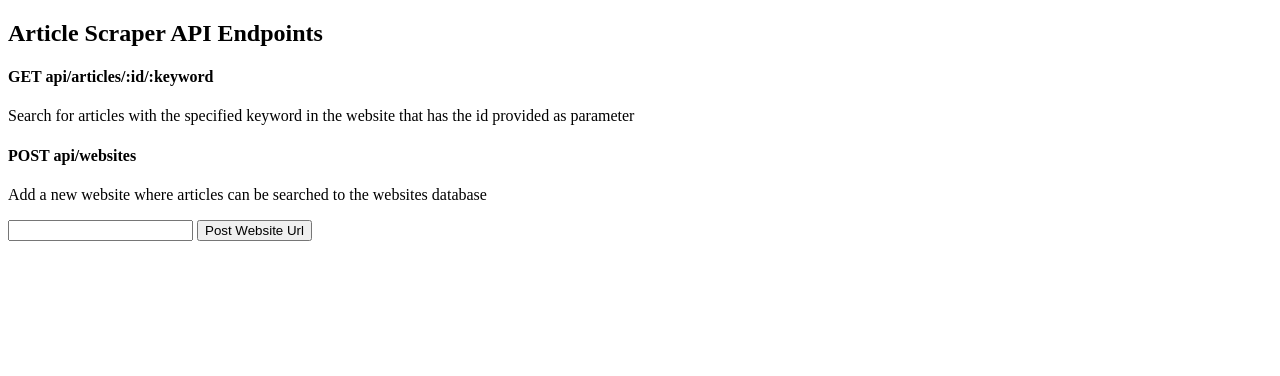
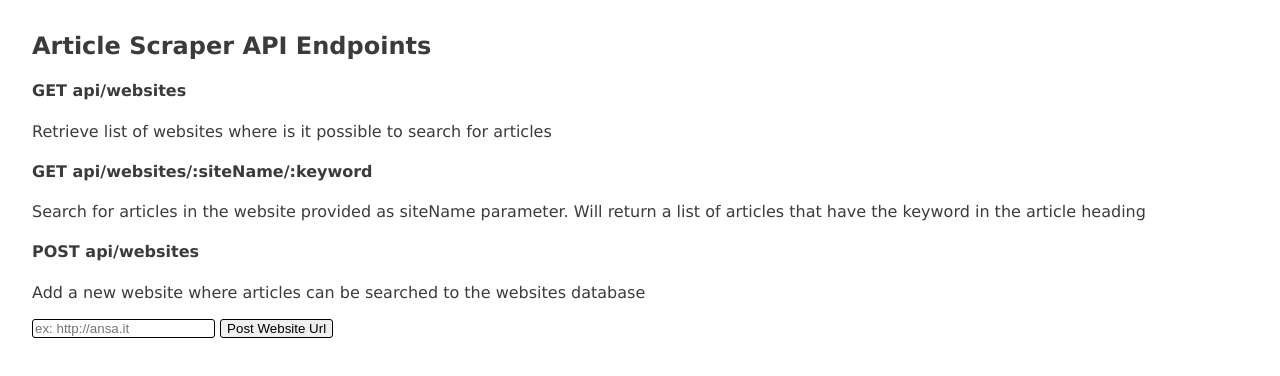
Before and after one commit to fesiddi/article-scraper-api, a website: page views/index.html in a window 1280 px wide. Drawn offline with Linux system fonts and the light colour scheme; files that its build step writes are made by us from their sources.

Commit message:
feat(views) add css to do a basic styling of index page closes #9

```diff
--- a/public/css/style.css
+++ b/public/css/style.css
@@ -0,0 +1,20 @@
+body {
+    color: #3a3b3c;
+    font-family: Verdana, Geneva, Tahoma, sans-serif;
+    font-size: medium;
+    margin-top: 2em;
+    margin-left: 2em;
+}
+
+h2 {
+}
+
+button {
+    border: 1px solid black;
+    border-radius: 3px;
+}
+
+input {
+    border: 1px solid black;
+    border-radius: 3px;
+}
--- a/views/index.html
+++ b/views/index.html
@@ -4,14 +4,21 @@
         <meta charset="UTF-8" />
         <meta http-equiv="X-UA-Compatible" content="IE=edge" />
         <meta name="viewport" content="width=device-width, initial-scale=1.0" />
+        <link href="css/style.css" rel="stylesheet" type="text/css" />
         <title>Article Scraper API</title>
     </head>
     <body>
         <h2>Article Scraper API Endpoints</h2>
-        <h4>GET api/articles/:id/:keyword</h4>
+        <h4>GET api/websites</h4>
         <p>
-            Search for articles with the specified keyword in the website that
-            has the id provided as parameter
+            Retrieve list of websites where is it possible to search for
+            articles
+        </p>
+        <h4>GET api/websites/:siteName/:keyword</h4>
+        <p>
+            Search for articles in the website provided as siteName parameter.
+            Will return a list of articles that have the keyword in the article
+            heading
         </p>
         <h4>POST api/websites</h4>
         <p>
@@ -19,7 +26,12 @@
             database
         </p>
         <form action="/api/websites" method="post">
-            <input type="url" name="url" id="url" />
+            <input
+                type="url"
+                name="url"
+                id="url"
+                placeholder="ex: http://ansa.it"
+            />
             <button type="submit">Post Website Url</button>
         </form>
     </body>
```
Also changed, not shown: tests/app.test.js (+1 -1 lines).
